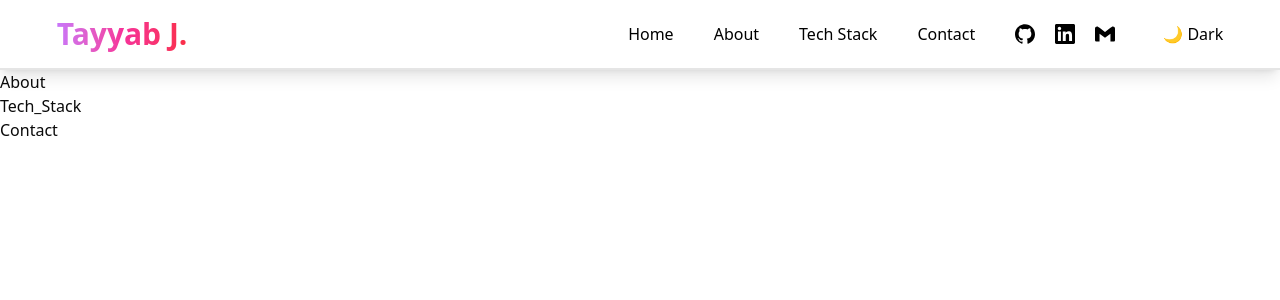
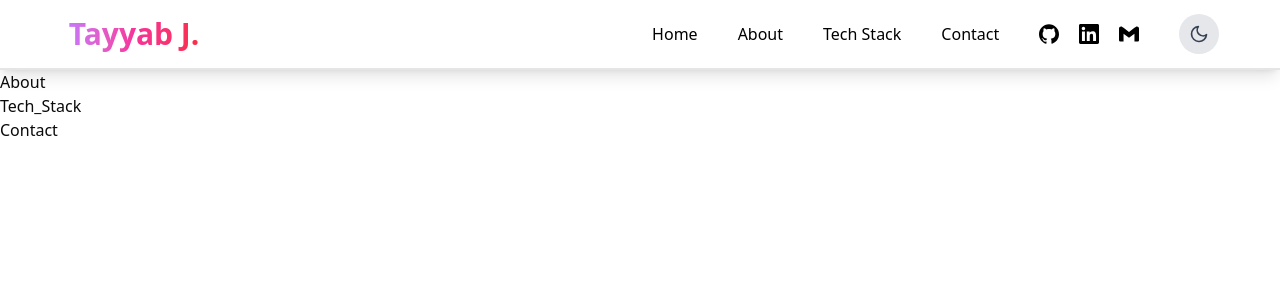
Before and after one commit to TayyabJunaidOfficial/My-Portfolio-NextJS, a Next.js app: page / in a window 1280 px wide. Shown: the top 300 px of the page. Built offline with nearby package versions, Linux system fonts and the light colour scheme.

Commit message:
Added Light and Dark Mode

```diff
--- a/app/Components/ThemeToggle.jsx
+++ b/app/Components/ThemeToggle.jsx
@@ -1,28 +1,29 @@
-'use client'; // this marks the component to run only in the browser
+'use client';
 
 import { useTheme } from 'next-themes';
 import { useEffect, useState } from 'react';
-import { CiLight } from "react-icons/ci";
-
+import { FiMoon, FiSun } from 'react-icons/fi'; // React Icons
 
 const ThemeToggle = () => {
   const { theme, setTheme } = useTheme();
   const [mounted, setMounted] = useState(false);
 
   useEffect(() => {
-    // Once mounted, set the state to avoid SSR mismatch
     setMounted(true);
   }, []);
 
-  // If not mounted, return null to prevent rendering until after hydration
   if (!mounted) return null;
 
   return (
     <button
       onClick={() => setTheme(theme === 'dark' ? 'light' : 'dark')}
-      className="p-2 rounded dark:border-white border-black"
+      className="relative flex items-center justify-center w-10 h-10 rounded-full bg-gray-200 dark:bg-gray-800 transition-colors duration-300"
     >
-      {theme === 'dark' ? '☀️ Light' : '🌙 Dark'}
+      {theme === 'dark' ? (
+        <FiSun className="text-yellow-400 w-5 h-5" />
+      ) : (
+        <FiMoon className="text-gray-700 w-5 h-5" />
+      )}
     </button>
   );
 };
```
